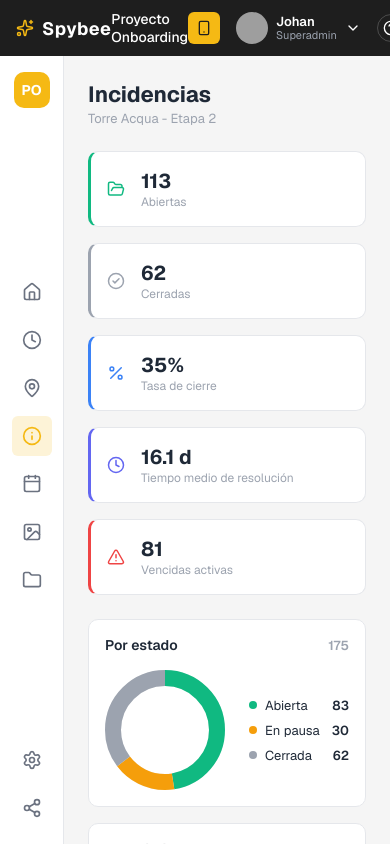
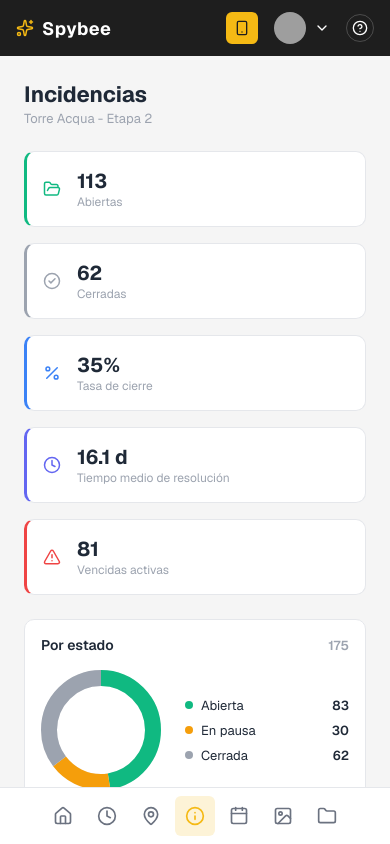
Before and after one commit to Johan-Campo/spybee-incidents-map, a Next.js app: page /dashboard in a window 390 px wide. Built offline with nearby package versions, Linux system fonts and the light colour scheme; grey boxes are pictures that could not be loaded.

Commit message:
agrega diseno responsive para sidebar, header, mapa y modal en mobile/tablet

```diff
--- a/src/components/layout/AppShell/AppShell.module.scss
+++ b/src/components/layout/AppShell/AppShell.module.scss
@@ -10,6 +10,10 @@
   display: flex;
   flex: 1;
   min-height: 0;
+
+  @media (max-width: $breakpoint-mobile) {
+    flex-direction: column-reverse;
+  }
 }
 
 .content {
--- a/src/components/layout/Header/Header.module.scss
+++ b/src/components/layout/Header/Header.module.scss
@@ -27,6 +27,10 @@
   font-size: 14px;
   font-weight: 500;
   color: $color-text-light;
+
+  @media (max-width: $breakpoint-mobile) {
+    display: none;
+  }
 }
 
 .actions {
@@ -64,6 +68,10 @@
   display: flex;
   flex-direction: column;
   line-height: 1.2;
+
+  @media (max-width: $breakpoint-mobile) {
+    display: none;
+  }
 }
 
 .userName {
--- a/src/components/layout/Sidebar/Sidebar.module.scss
+++ b/src/components/layout/Sidebar/Sidebar.module.scss
@@ -9,6 +9,15 @@
   padding: $spacing-md 0;
   background-color: $color-sidebar-bg;
   border-right: 1px solid $color-sidebar-border;
+
+  @media (max-width: $breakpoint-mobile) {
+    flex-direction: row;
+    justify-content: space-around;
+    width: 100%;
+    padding: $spacing-sm 0;
+    border-right: none;
+    border-top: 1px solid $color-sidebar-border;
+  }
 }
 
 .projectAvatar {
@@ -23,6 +32,10 @@
   font-weight: 700;
   font-size: 14px;
   margin-bottom: $spacing-lg;
+
+  @media (max-width: $breakpoint-mobile) {
+    display: none;
+  }
 }
 
 .nav {
@@ -30,6 +43,11 @@
   flex-direction: column;
   align-items: center;
   gap: $spacing-sm;
+
+  @media (max-width: $breakpoint-mobile) {
+    flex-direction: row;
+    gap: $spacing-xs;
+  }
 }
 
 .navItem {
@@ -65,4 +83,8 @@
   flex-direction: column;
   align-items: center;
   gap: $spacing-sm;
+
+  @media (max-width: $breakpoint-mobile) {
+    display: none;
+  }
 }
```
Also changed, not shown: src/components/incidents/CreateIncidentModal/CreateIncidentModal.module.scss (+19 -0 lines), src/components/map/MapControls/MapControls.module.scss (+8 -0 lines), src/components/map/MapTopBar/MapTopBar.module.scss (+12 -0 lines).
